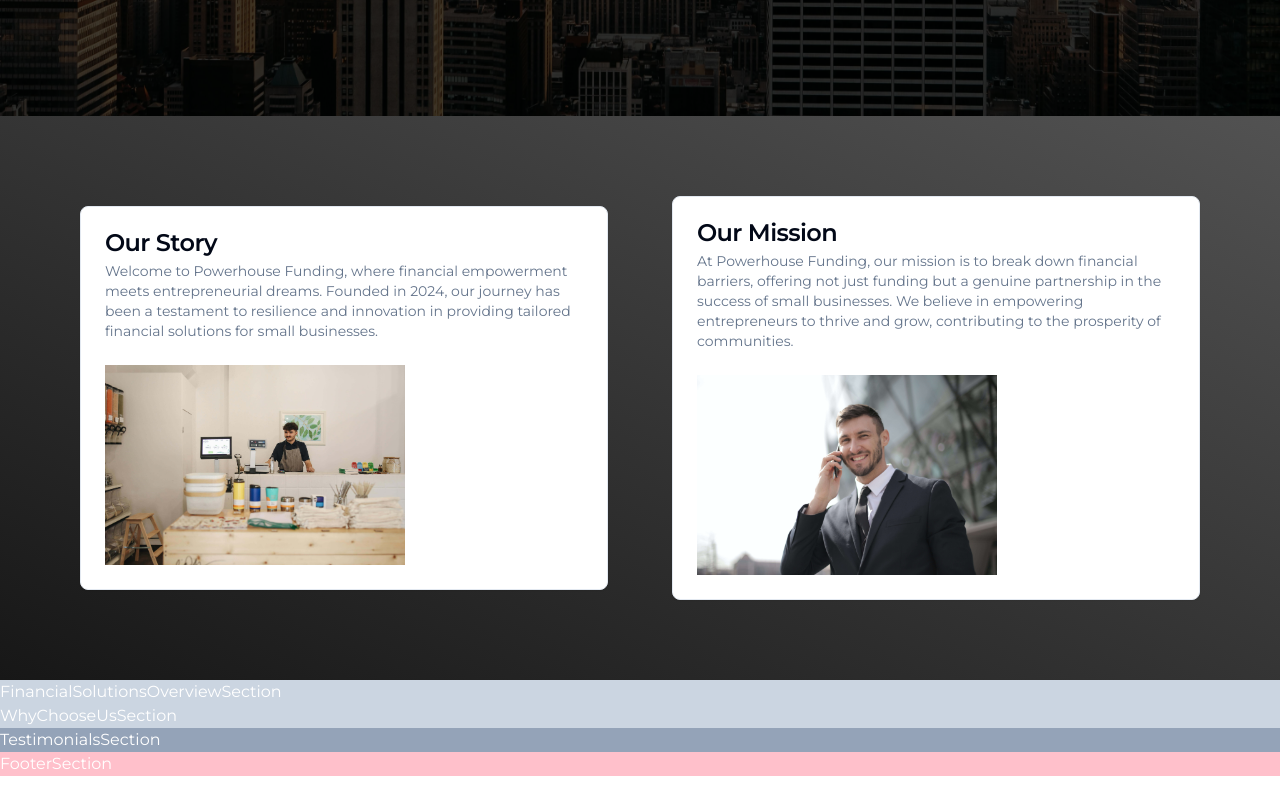
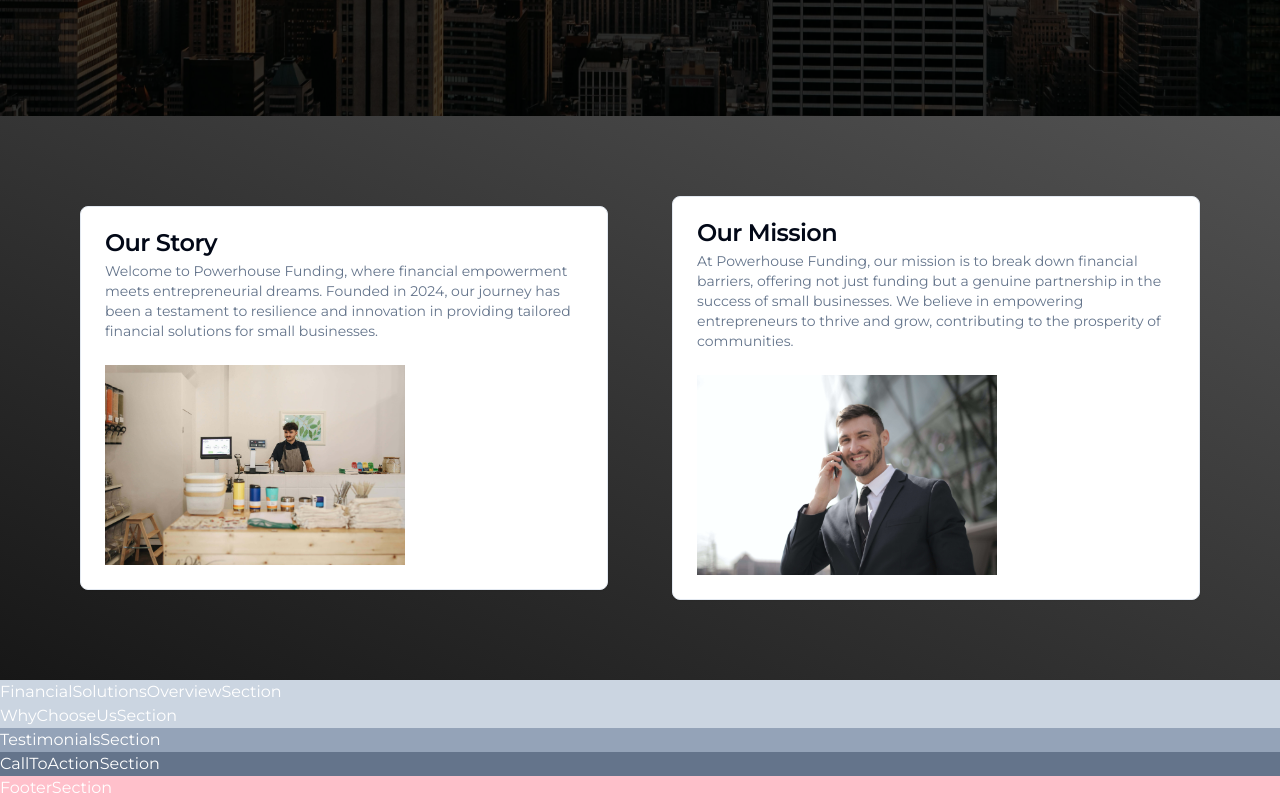
Before and after one commit to dewanwakilahmed/kesef-capital-group-v0, a Next.js app: page / in a window 1280 px wide. Shown: the part 708-1508 px from the top of the page. Before the commit the page ends 1484 px from the top, so only its background shows below. Built offline with nearby package versions, Linux system fonts and the light colour scheme.

Commit message:
Created Call to Action Section Shell

```diff
--- a/app/page.tsx
+++ b/app/page.tsx
@@ -1,10 +1,11 @@
 import '@/app/home-page.css';
 
+import HeroSection from '@/sections/home-page/hero-section/HeroSection';
 import AboutUsSection from '@/sections/home-page/about-us-section/AboutUsSection';
 import FinancialSolutionsOverviewSection from '@/sections/home-page/financial-solutions-overview-section/FinancialSolutionsOverviewSection';
-import HeroSection from '@/sections/home-page/hero-section/HeroSection';
+import WhyChooseUsSection from '@/sections/home-page/why-choose-us-section/WhyChooseUsSection';
 import TestimonialsSection from '@/sections/home-page/testimonials-section/TestimonialsSection';
-import WhyChooseUsSection from '@/sections/home-page/why-choose-us-section/WhyChooseUsSection';
+import CallToActionSection from '@/sections/home-page/call-to-action-section/CallToActionSection';
 
 const HomePage = () => {
   return (
@@ -14,6 +15,7 @@
       <FinancialSolutionsOverviewSection />
       <WhyChooseUsSection />
       <TestimonialsSection />
+      <CallToActionSection />
     </div>
   );
 };
--- /dev/null
+++ b/sections/home-page/call-to-action-section/CallToActionSection.tsx
@@ -0,0 +1,9 @@
+import '@/sections/home-page/call-to-action-section/call-to-action-section.css';
+
+const CallToActionSection = () => {
+  return (
+    <section className='call-to-action-section'>CallToActionSection</section>
+  );
+};
+
+export default CallToActionSection;
--- /dev/null
+++ b/sections/home-page/call-to-action-section/call-to-action-section.css
@@ -0,0 +1,3 @@
+.call-to-action-section {
+  @apply bg-slate-500;
+}
```
